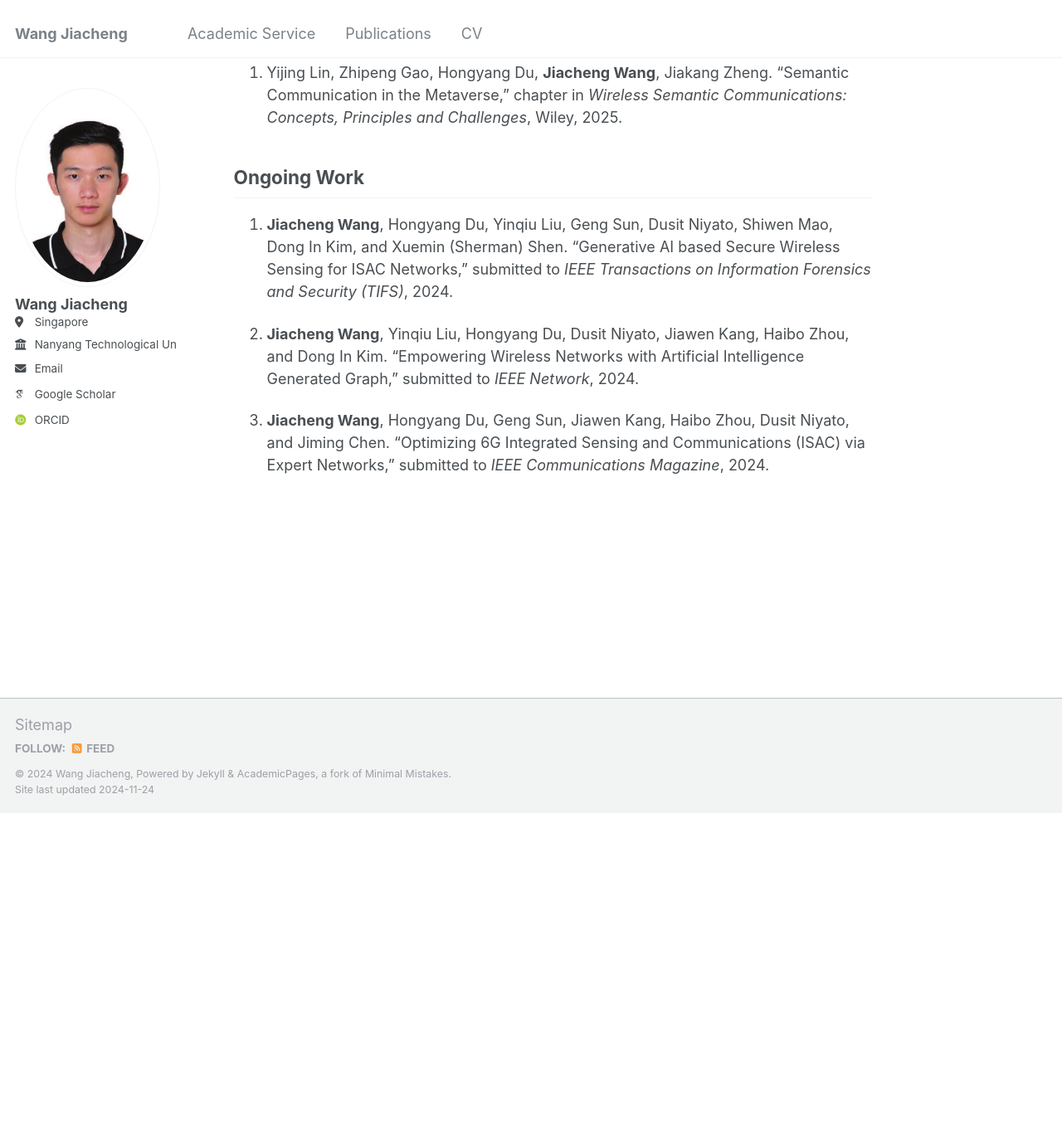
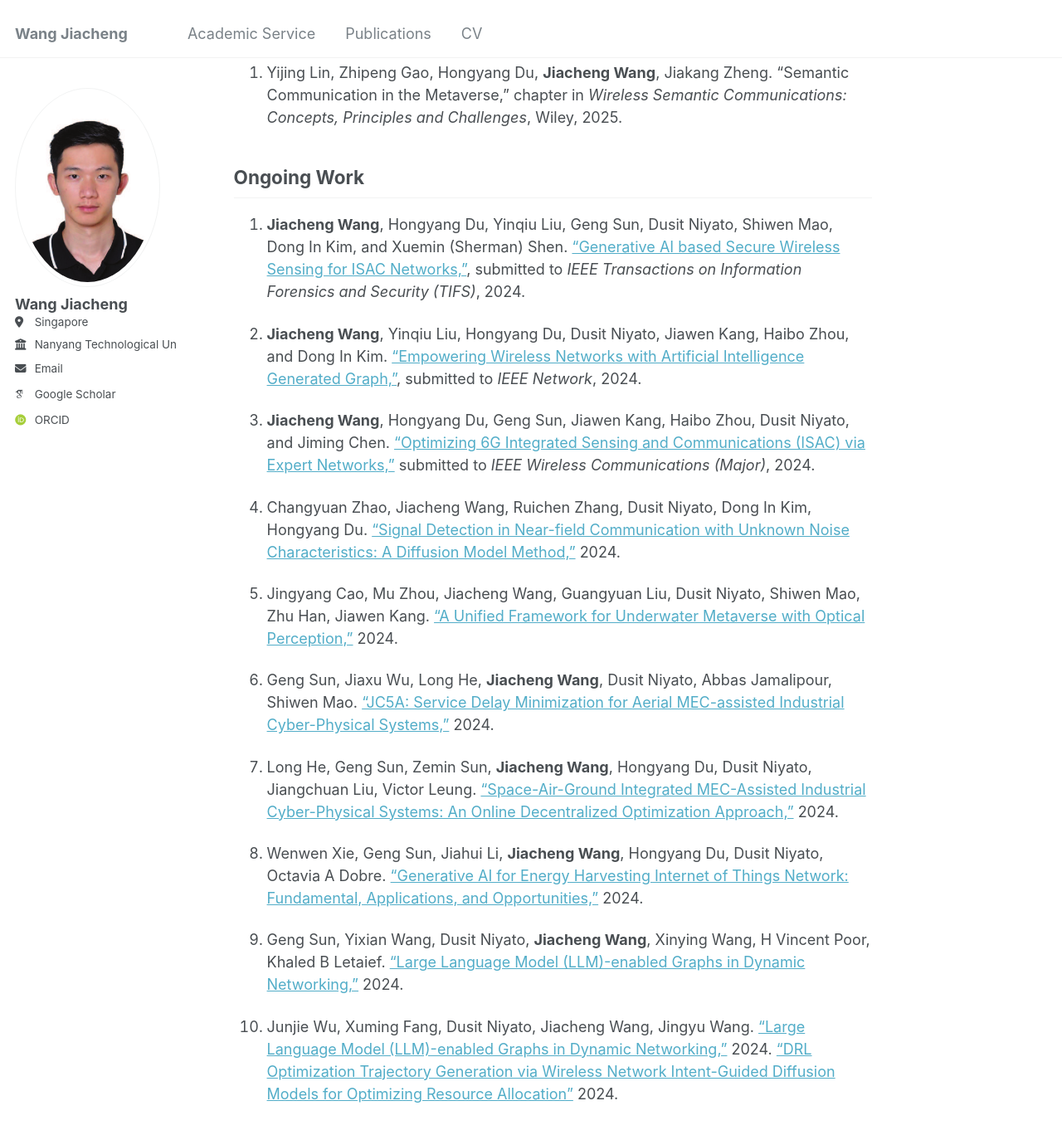
Before and after one commit to W-JiaCheng/W-JiaCheng.github.io, a Jekyll site: the page built from _pages/markdown.md, in a window 1280 px wide and 1400 px high, scrolled down 3851 px. Shown: the top 1368 px of the window at 83% size. Built offline with Jekyll 4.4.1, drawn with Linux system fonts in a browser that asks for light colours; some web fonts are replaced; before the commit the page ends 4830 px from its top, so only the background shows below that.

Commit message:
Update markdown.md

```diff
--- a/_pages/markdown.md
+++ b/_pages/markdown.md
@@ -75,8 +75,22 @@ You can also find my articles on [my Google Scholar profile]({{site.author.googl
 
 ## Ongoing Work
 
-1. **Jiacheng Wang**, Hongyang Du, Yinqiu Liu, Geng Sun, Dusit Niyato, Shiwen Mao, Dong In Kim, and Xuemin (Sherman) Shen. "Generative AI based Secure Wireless Sensing for ISAC Networks," submitted to *IEEE Transactions on Information Forensics and Security (TIFS)*, 2024.
+1. **Jiacheng Wang**, Hongyang Du, Yinqiu Liu, Geng Sun, Dusit Niyato, Shiwen Mao, Dong In Kim, and Xuemin (Sherman) Shen. ["Generative AI based Secure Wireless Sensing for ISAC Networks,"](https://arxiv.org/pdf/2408.11398), submitted to *IEEE Transactions on Information Forensics and Security (TIFS)*, 2024.
 
-2. **Jiacheng Wang**, Yinqiu Liu, Hongyang Du, Dusit Niyato, Jiawen Kang, Haibo Zhou, and Dong In Kim. "Empowering Wireless Networks with Artificial Intelligence Generated Graph," submitted to *IEEE Network*, 2024.
+4. **Jiacheng Wang**, Yinqiu Liu, Hongyang Du, Dusit Niyato, Jiawen Kang, Haibo Zhou, and Dong In Kim. ["Empowering Wireless Networks with Artificial Intelligence Generated Graph,"](https://arxiv.org/pdf/2405.04907), submitted to *IEEE Network*, 2024.
 
-3. **Jiacheng Wang**, Hongyang Du, Geng Sun, Jiawen Kang, Haibo Zhou, Dusit Niyato, and Jiming Chen. "Optimizing 6G Integrated Sensing and Communications (ISAC) via Expert Networks," submitted to *IEEE Communications Magazine*, 2024.
+7. **Jiacheng Wang**, Hongyang Du, Geng Sun, Jiawen Kang, Haibo Zhou, Dusit Niyato, and Jiming Chen. ["Optimizing 6G Integrated Sensing and Communications (ISAC) via Expert Networks,"](https://arxiv.org/pdf/2406.00408) submitted to *IEEE Wireless Communications (Major)*, 2024.
+
+8. Changyuan Zhao, Jiacheng Wang, Ruichen Zhang, Dusit Niyato, Dong In Kim, Hongyang Du. ["Signal Detection in Near-field Communication with Unknown Noise Characteristics: A Diffusion Model Method,"](https://arxiv.org/pdf/2409.14031) 2024.
+
+9. Jingyang Cao, Mu Zhou, Jiacheng Wang, Guangyuan Liu, Dusit Niyato, Shiwen Mao, Zhu Han, Jiawen Kang. ["A Unified Framework for Underwater Metaverse with Optical Perception,"](https://arxiv.org/pdf/2403.05567) 2024.
+
+10. Geng Sun, Jiaxu Wu, Long He, **Jiacheng Wang**, Dusit Niyato, Abbas Jamalipour, Shiwen Mao. ["JC5A: Service Delay Minimization for Aerial MEC-assisted Industrial Cyber-Physical Systems,"](https://arxiv.org/pdf/2411.04762) 2024.
+
+11. Long He, Geng Sun, Zemin Sun, **Jiacheng Wang**, Hongyang Du, Dusit Niyato, Jiangchuan Liu, Victor Leung. ["Space-Air-Ground Integrated MEC-Assisted Industrial Cyber-Physical Systems: An Online Decentralized Optimization Approach,"](https://arxiv.org/pdf/2411.09712) 2024.
+
+12. Wenwen Xie, Geng Sun, Jiahui Li, **Jiacheng Wang**, Hongyang Du, Dusit Niyato, Octavia A Dobre. ["Generative AI for Energy Harvesting Internet of Things Network: Fundamental, Applications, and Opportunities,"](https://arxiv.org/pdf/2408.08496) 2024.
+
+13. Geng Sun, Yixian Wang, Dusit Niyato, **Jiacheng Wang**, Xinying Wang, H Vincent Poor, Khaled B Letaief. ["Large Language Model (LLM)-enabled Graphs in Dynamic Networking,"](https://arxiv.org/pdf/2407.20840) 2024.
+
+14. Junjie Wu, Xuming Fang, Dusit Niyato, Jiacheng Wang, Jingyu Wang. ["Large Language Model (LLM)-enabled Graphs in Dynamic Networking,"](https://arxiv.org/pdf/2407.20840) 2024. ["DRL Optimization Trajectory Generation via Wireless Network Intent-Guided Diffusion Models for Optimizing Resource Allocation"](https://arxiv.org/pdf/2410.14481) 2024.
```
